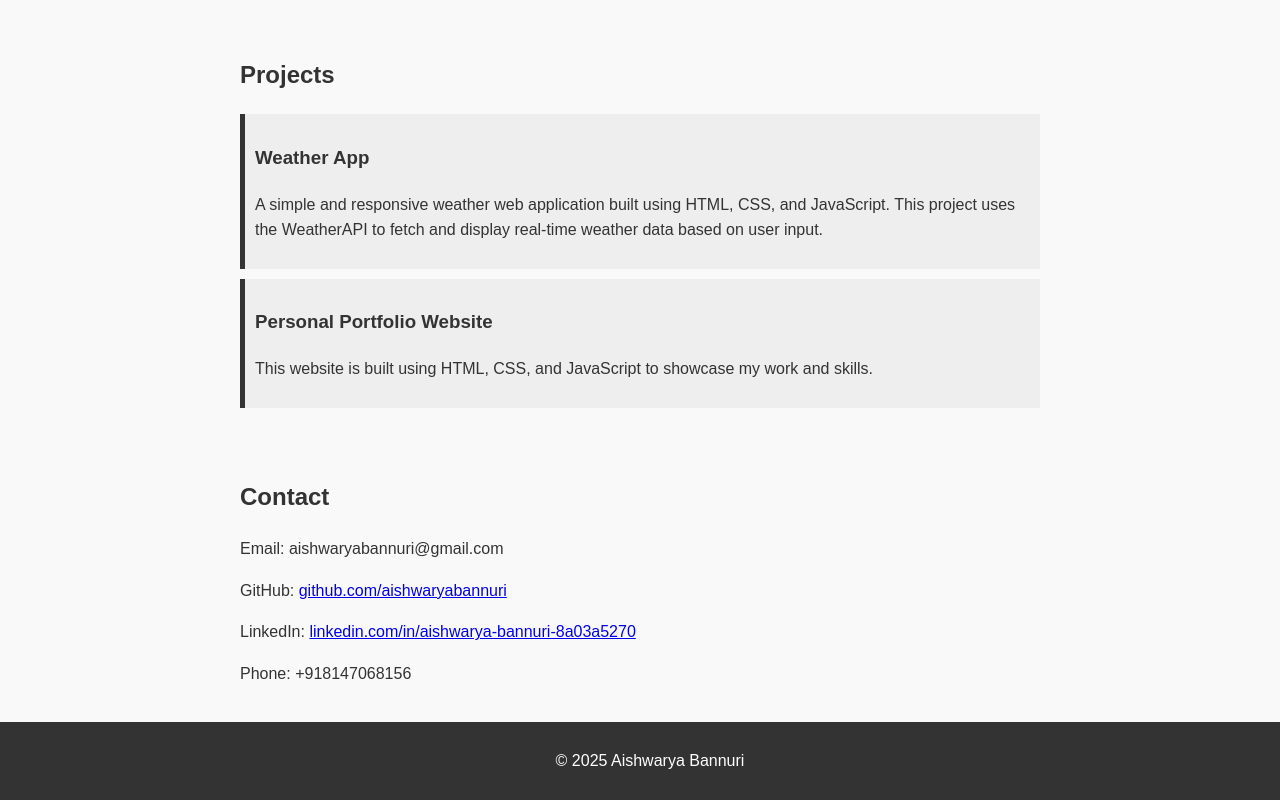
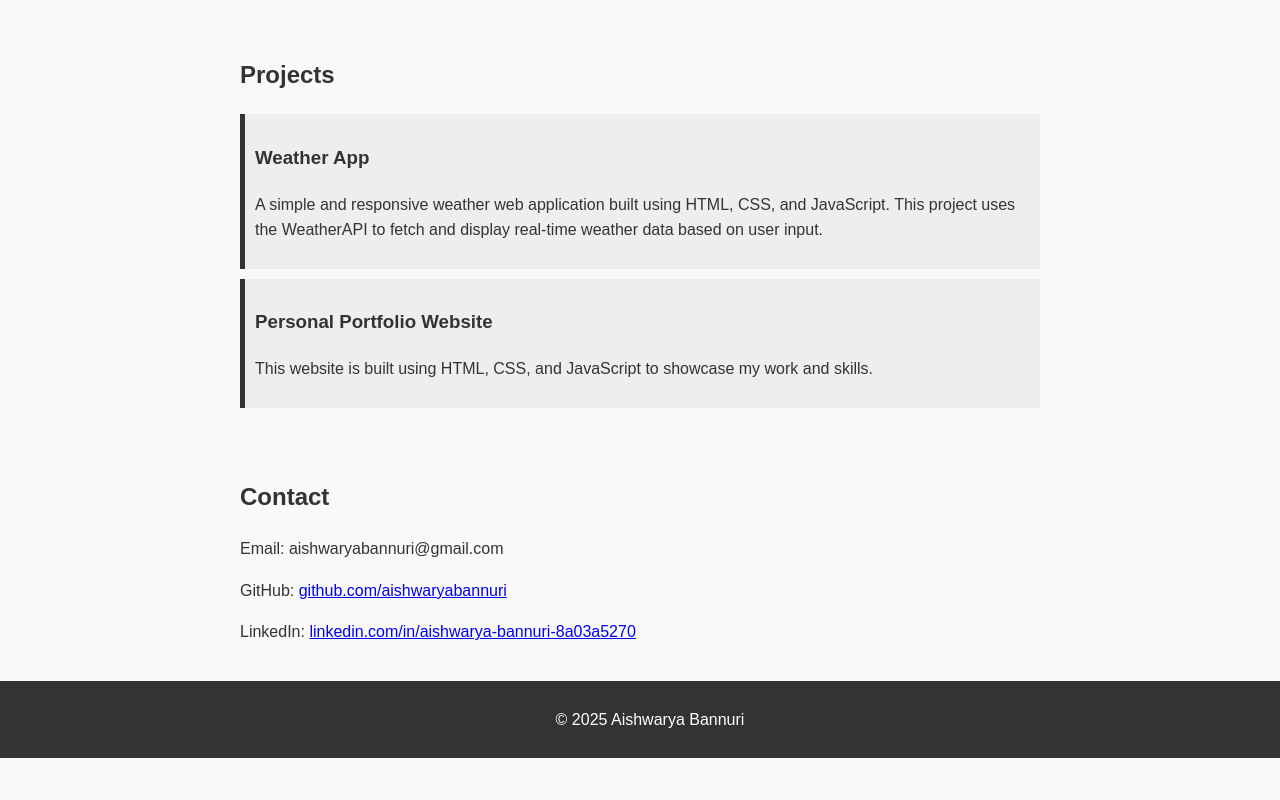
Before and after one commit to aishwaryabannuri/Portfolio, a plain HTML site: page index.html in a window 1280 px wide. Shown: the part 745-1545 px from the top of the page. After the commit the page ends 1503 px from the top, so only its background shows below. Drawn offline with Linux system fonts and the light colour scheme.

Commit message:
Update index.html

```diff
--- a/index.html
+++ b/index.html
@@ -55,7 +55,7 @@
         <p>Email: aishwaryabannuri@gmail.com</p>
         <p>GitHub: <a href="https://github.com/aishwaryabannuri" target="_blank">github.com/aishwaryabannuri</a></p>
         <p>LinkedIn: <a href="https://www.linkedin.com/in/aishwarya-bannuri-8a03a5270" target="_blank">linkedin.com/in/aishwarya-bannuri-8a03a5270</a></p>
-        <p>Phone: +918147068156</p>
+
     </section>
 
     <footer>
```
